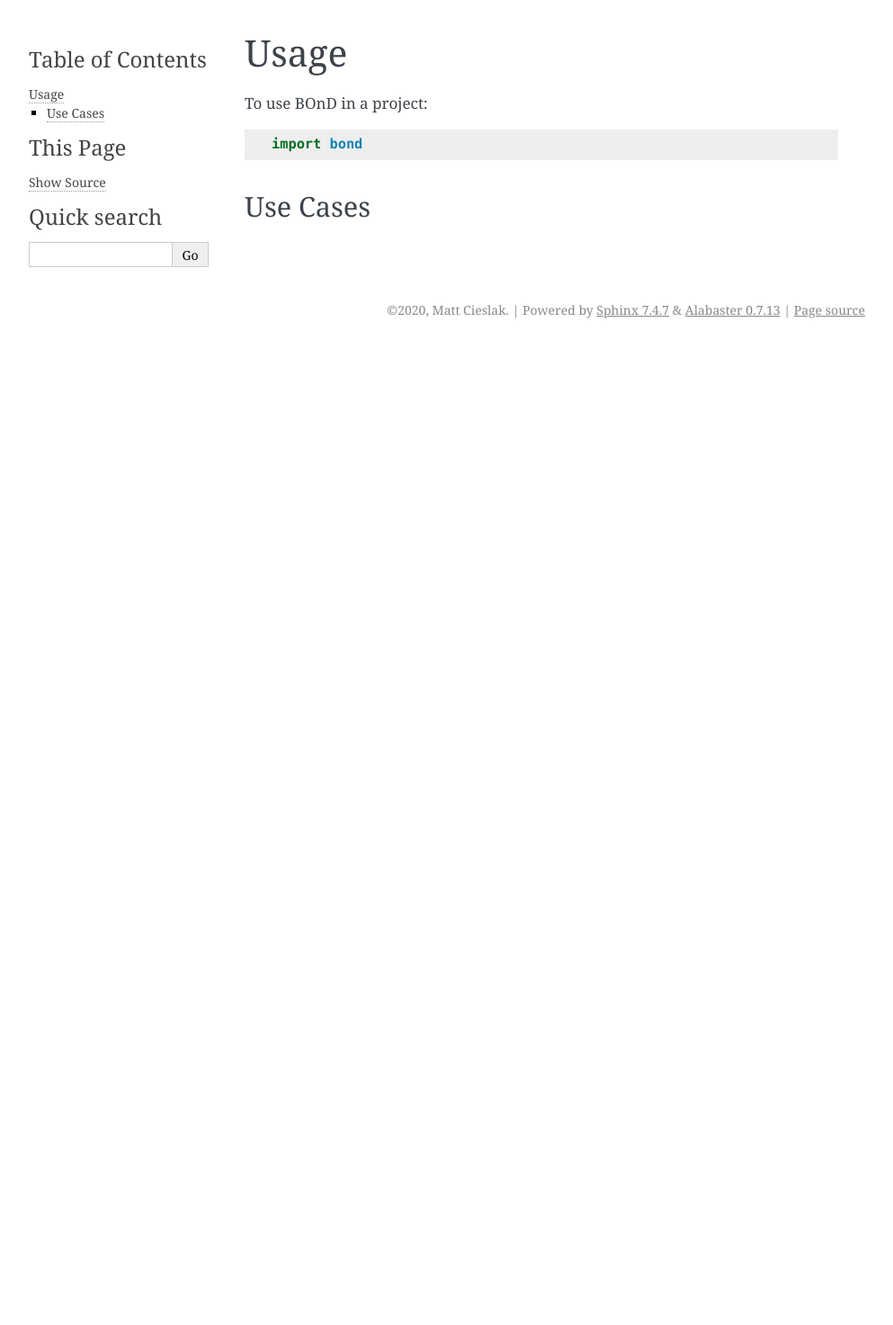
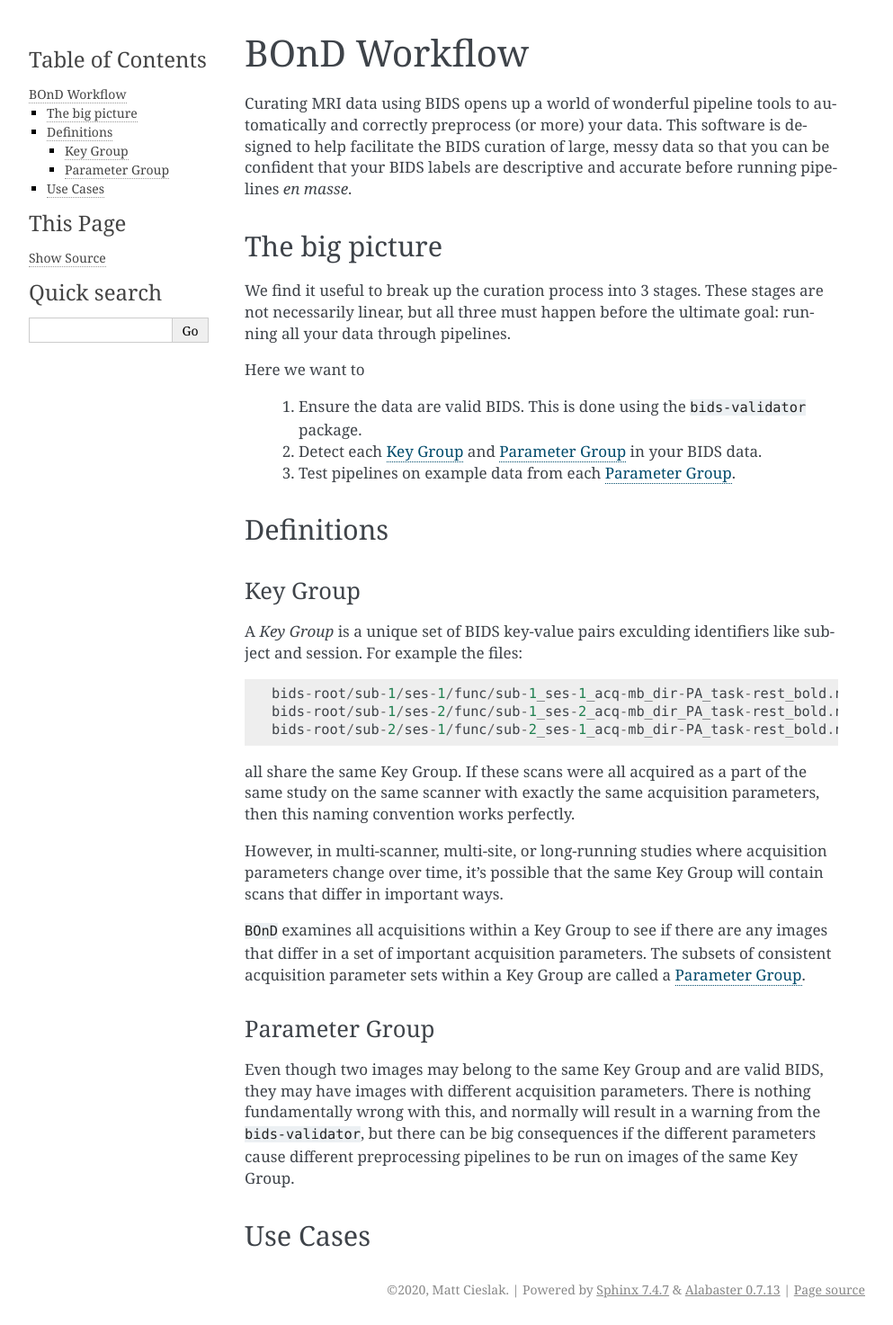
Before and after one commit to PennLINC/CuBIDS, a Sphinx documentation site: the page built from docs/usage.rst, in a window 1280 px wide. Shown: the whole page at 90% size, without its empty margins (148-1141 px from the left). Built offline with Sphinx 7.4.7, drawn with Linux system fonts in a browser that asks for light colours; pages that are not in the unit, such as notebooks, are missing from menus; before the commit the page ends 900 px from its top, so only the background shows below that.

```diff
--- a/docs/usage.rst
+++ b/docs/usage.rst
@@ -1,11 +1,66 @@
-=====
-Usage
-=====
+=============
+BOnD Workflow
+=============
 
-To use BOnD in a project::
+Curating MRI data using BIDS opens up a world of wonderful pipeline tools
+to automatically and correctly preprocess (or more) your data. This software
+is designed to help facilitate the BIDS curation of large, messy data so
+that you can be confident that your BIDS labels are descriptive and accurate
+before running pipelines *en masse*.
 
-    import bond
 
+The big picture
+---------------
+
+We find it useful to break up the curation process into 3 stages. These stages are
+not necessarily linear, but all three must happen before the ultimate goal: running
+all your data through pipelines.
+
+Here we want to
+
+  1. Ensure the data are valid BIDS. This is done using the ``bids-validator`` package.
+  2. Detect each :ref:`keygroup` and :ref:`paramgroup` in your BIDS data.
+  3. Test pipelines on example data from each :ref:`paramgroup`.
+
+
+Definitions
+-----------
+
+.. _keygroup:
+
+Key Group
+~~~~~~~~~
+
+A *Key Group* is a unique set of BIDS key-value pairs exculding identifiers like
+subject and session. For example the files::
+
+    bids-root/sub-1/ses-1/func/sub-1_ses-1_acq-mb_dir-PA_task-rest_bold.nii.gz
+    bids-root/sub-1/ses-2/func/sub-1_ses-2_acq-mb_dir_PA_task-rest_bold.nii.gz
+    bids-root/sub-2/ses-1/func/sub-2_ses-1_acq-mb_dir-PA_task-rest_bold.nii.gz
+
+all share the same Key Group. If these scans were all acquired as a part of the same
+study on the same scanner with exactly the same acquisition parameters, then this
+naming convention works perfectly.
+
+However, in multi-scanner, multi-site, or long-running studies where acquisition
+parameters change over time, it's possible that the same Key Group will contain
+scans that differ in important ways.
+
+``BOnD`` examines all acquisitions within a Key Group to see if there are any images
+that differ in a set of important acquisition parameters. The subsets of consistent
+acquisition parameter sets within a Key Group are called a :ref:`paramgroup`.
+
+
+.. _paramgroup:
+
+Parameter Group
+~~~~~~~~~~~~~~~
+
+Even though two images may belong to the same Key Group and are valid BIDS, they
+may have images with different acquisition parameters. There is nothing fundamentally
+wrong with this, and normally will result in a warning from the ``bids-validator``,
+but there can be big consequences if the different parameters cause different
+preprocessing pipelines to be run on images of the same Key Group.
 
 
 Use Cases
--- a/setup.py
+++ b/setup.py
@@ -10,11 +10,11 @@ with open('README.rst') as readme_file:
 with open('HISTORY.rst') as history_file:
     history = history_file.read()
 
-requirements = ['pybids', 'nipype', 'tqdm']
+requirements = ['pybids', 'tqdm', 'pandas', 'numpy']
 
-setup_requirements = ['pytest-runner', ]
+setup_requirements = ['pytest-runner']
 
-test_requirements = ['pytest>=3', ]
+test_requirements = ['pytest>=3']
 
 setup(
     author="Matt Cieslak",
```
Also changed, not shown: docs/installation.rst (+4 -22 lines), .readthedocs.yml (added), .travis.yml (added), 2 other files.
